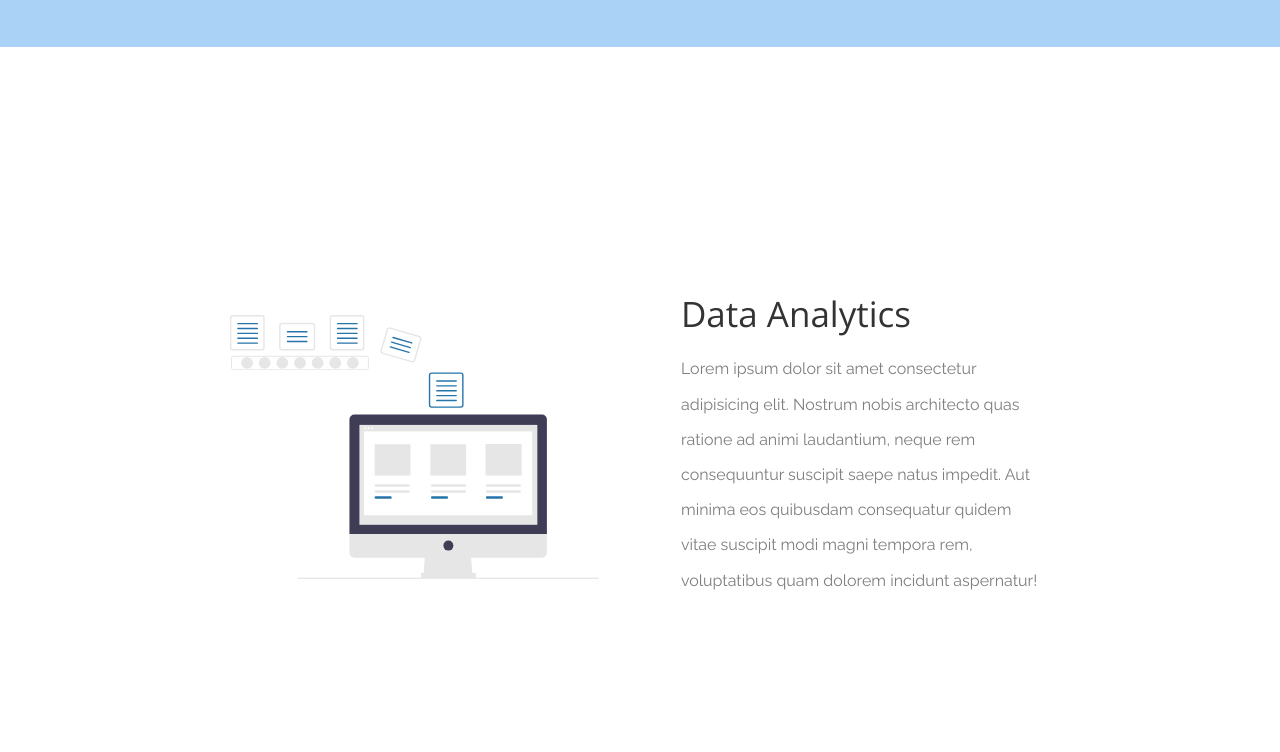
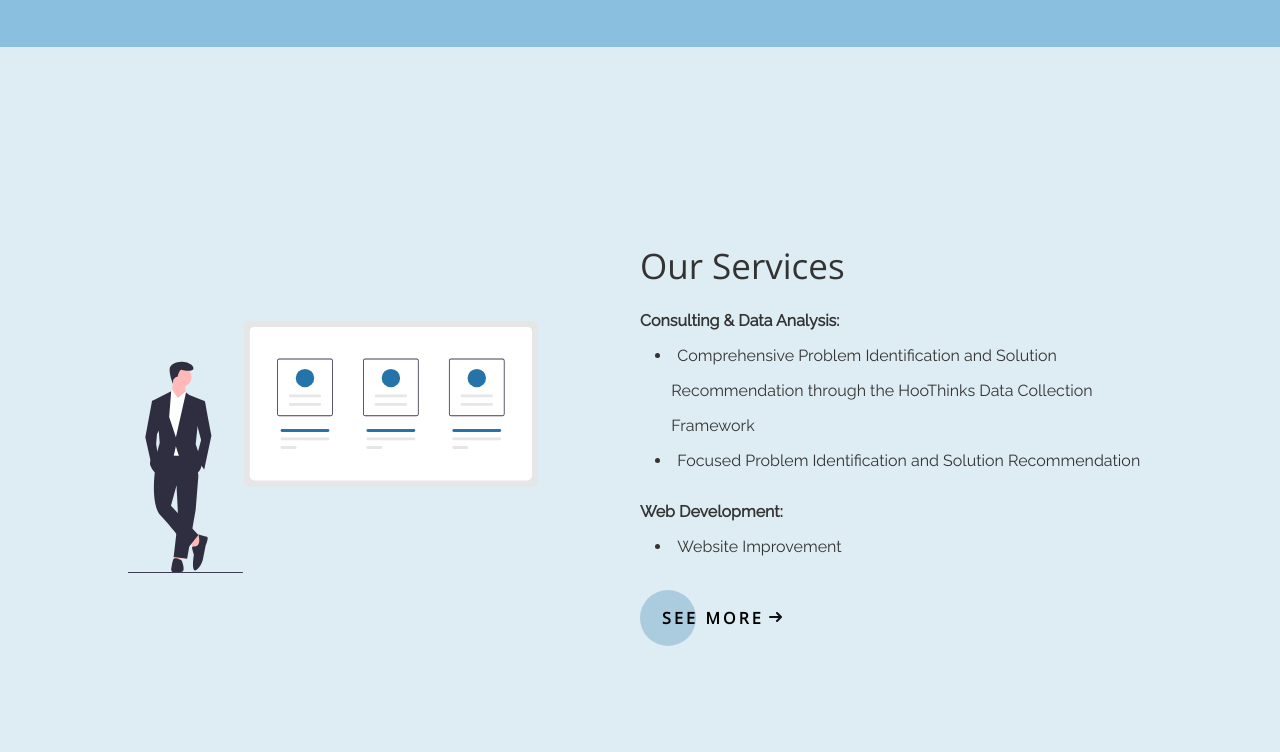
Before and after one commit to hoothinks-uva/hoothinks-uva.github.io, a Gatsby site: page / in a window 1280 px wide. Shown: the part 1553-2305 px from the top of the page. Built offline with nearby package versions, Linux system fonts and the light colour scheme; Gatsby itself is replaced by a stand-in of ours.

Commit message:
service page css done

```diff
--- a/src/components/BannerCard/BannerCard.js
+++ b/src/components/BannerCard/BannerCard.js
@@ -14,8 +14,7 @@ const BannerCard = () => {
                             Hoothinks
                         </div>
                         <div className={"banner-subtitle"}>
-                        To provide HooThinks members with real world consulting experience through projects that positively impact the University of Virginia and the Charlottesville community
-                        </div>
+                        Using data driven solutions to address university challenges                    </div>
                     </div>
                 </div>
             </div>
--- a/src/components/BannerCard/banner-card.imports.scss
+++ b/src/components/BannerCard/banner-card.imports.scss
@@ -26,7 +26,7 @@
   width: 60%;
   display: flex;
   margin-left: 40%;
-  margin-top: 5%;
+  margin-top: 4%;
 }
 .banner-container{
   flex-direction: column;
@@ -38,7 +38,7 @@
   width: 100%;
   height: 100%;
   display: flex;
-  margin-bottom: 10%;
+  margin-bottom: 8%;
   flex-direction: column;
   justify-content: center;
 }
@@ -48,7 +48,7 @@
   font-size: 60px;
   font-family: $title-font;
   color: white;
-  margin-bottom: 2%;
+  margin-bottom: 1%;
   margin-left: 50%;
 
 }
--- /dev/null
+++ b/src/components/MissionCard/MissionCard.js
@@ -0,0 +1,48 @@
+import React from 'react'
+import BusinessPlanSVG from '../../assets/images/business_plan.svg';
+
+const MissionCard = () => {
+    return (
+        <div className={`mission-card mission-card__bg--1`}>
+            <div className="mission-card__container">
+                <div className="mission-card__content">
+                    <div className="mission-card__title">
+                        Mission Statement
+                    </div>
+                    <div style={{marginBottom:"5%"}}>
+                        <p className="mission-card__text">
+                        To provide HooThinks members with real world consulting experience through projects that positively impact the University of Virginia and the Charlottesville community
+                        </p>
+                    </div>
+                                    <div className="mission-card__img-container">
+                    <img src={BusinessPlanSVG} className="mission-card__img" />
+                </div>
+                </div>
+                <div className="mission-card__content">
+                    <div className="mission-card__title">
+                        Goals
+                    </div>
+                    <div>
+                        <p className="mission-card__text">
+                        <ul>
+                            <li>
+                            <text style={{marginTop:"1%"}}>
+                            Real World Consulting Skills: <br></br> HooThinks aims to prepare its members for consulting and technology roles after college by helping them learn and apply data analysis, consulting, and web development skills to real world projects.
+                            </text>
+                            </li>
+                            <li style={{marginTop:"3%"}}>
+                            <text style={{marginTop:"1%"}}>
+                            Impactful Projects and Partnerships: <br></br> HooThinks prioritizes the formation of meaningful and lasting partnerships with other organizations around Grounds and within the Charlottesville community. Our purpose is twofold: By helping other organizations doing good work in the surrounding community, we are 1) supporting our fellow students and community members to generate positive change in the real world, and 2) providing our members with cutting edge data analysis and consulting skills that are strengthened through actual application.
+                            </text>
+                            </li>
+                        </ul>
+                        </p>
+
+                    </div>
+                </div>
+            </div>
+        </div>
+    )
+}
+
+export default MissionCard
--- /dev/null
+++ b/src/components/MissionCard/index.js
@@ -0,0 +1,3 @@
+import MissionCard from './MissionCard'
+
+export default MissionCard
--- /dev/null
+++ b/src/components/MissionCard/mission-card.imports.scss
@@ -0,0 +1,75 @@
+* {
+  box-sizing: border-box;
+}
+
+.mission-card {
+  width: 100vw;
+  display: flex;
+  align-items: center;
+  justify-content: center;
+  @media screen and (min-width: 768px) {
+    height: 100vh;
+  }
+}
+
+.mission-card__container{
+  flex-direction: row;
+  margin-right: 10%;
+  margin-left: 10%;
+  display: flex;
+  flex: 1;
+  @media screen and (max-width: 768px) {
+    display: block;
+    min-height: 400px;
+  }
+}
+
+.mission-card__img-container {
+  flex: 2;
+}
+
+.mission-card__img {
+  height: 100%;
+  object-fit: contain;
+  width: 100%;
+}
+
+.mission-card__logo {
+  height: 10%;
+  object-fit: contain;
+  width: 10%;
+  margin-left: 5%;
+}
+
+.mission-card__bg--1 {
+  background-color: #8abfe0;
+  // background-color: $blue1;
+  // color: white;
+}
+
+.mission-card__content {
+  display: flex;
+  flex-direction: column;
+  height: 100%;
+  width: 50%;
+  justify-content: center;
+  align-content: center;
+  margin-left: 10%;
+  margin-top: 10%;
+  margin-bottom: 10%;
+}
+
+.mission-card__title {
+  display: flex;
+  font-size: $title-size;
+  font-family: $title-font;
+  color: #333;
+  margin-bottom: 20px;
+}
+
+.mission-card__text {
+  color: #333;
+  line-height: 220%;
+  font-size: $text-size;
+  font-family: $body-font;
+}
--- a/src/components/NavBar/NavBar.js
+++ b/src/components/NavBar/NavBar.js
@@ -7,10 +7,10 @@ const NavBar = () => (
             Contact Us
         </div>
         <div className="nav-bar__container" style={{ borderRight: ".5px solid white" }}>
-            Our Team
+            Services
         </div>
         <div className="nav-bar__container">
-            Our Work
+            Portfolio
         </div>
     </div >
 )
--- /dev/null
+++ b/src/components/ServiceCard/ServiceCard.js
@@ -0,0 +1,52 @@
+import React from 'react'
+import BusinessPlanSVG from '../../assets/images/pitching.svg';
+
+const ServiceCard = () => {
+    return (
+        <div className={`service-card service-card__bg--1`}>
+            <div className="mission-card__container">
+                <div className="mission-card__img-container">
+                    <img src={BusinessPlanSVG} className="mission-card__img" />
+                </div>
+                <div className="mission-card__content">
+                    <div className="mission-card__title">
+                        Our Services
+                    </div>
+                    <div style={{marginBottom:"5%"}}>
+                        <p className="mission-card__text">
+                            <text style={{fontWeight: "bolder"}}>
+                            Consulting & Data Analysis: <br></br>
+                            </text>
+                            <ul style={{marginLeft:"3%", marginBottom: "3%"}}>
+                                <li>
+                                Comprehensive Problem Identification and Solution Recommendation through the HooThinks Data Collection Framework
+                                </li>
+                                <li>
+                                Focused Problem Identification and Solution Recommendation
+                                </li>
+                            </ul>
+                            <text style={{ fontWeight: "bolder"}}>
+                            Web Development: <br></br>
+                            </text>
+                            <li style={{marginLeft:"3%"}}>
+                            Website Improvement
+                            </li>
+                            </p>
+                    </div>
+                    <div class="button-cta">
+                    <a href="#" class="cta">
+                        <span>See more</span>
+                        <svg width="13px" height="10px" viewBox="0 0 13 10">
+                            <path d="M1,5 L11,5"></path>
+                            <polyline points="8 1 12 5 8 9"></polyline>
+                        </svg>
+                    </a>
+                    </div>
+                </div>
+
+            </div>
+        </div>
+    )
+}
+
+export default ServiceCard
--- /dev/null
+++ b/src/components/ServiceCard/index.js
@@ -0,0 +1,3 @@
+import ServiceCard from './ServiceCard'
+
+export default ServiceCard
--- /dev/null
+++ b/src/components/ServiceCard/service-card.imports.scss
@@ -0,0 +1,140 @@
+* {
+  box-sizing: border-box;
+}
+
+.service-card {
+  width: 100vw;
+  display: flex;
+  align-items: center;
+  justify-content: center;
+  @media screen and (min-width: 768px) {
+    height: 100vh;
+  }
+}
+
+.mission-card__container{
+  flex-direction: row;
+  margin-right: 10%;
+  margin-left: 10%;
+  display: flex;
+  flex: 1;
+  @media screen and (max-width: 768px) {
+    display: block;
+    min-height: 400px;
+  }
+}
+
+.mission-card__img-container {
+  flex: 2;
+}
+
+.mission-card__img {
+  height: 100%;
+  object-fit: contain;
+  width: 100%;
+}
+
+.mission-card__logo {
+  height: 10%;
+  object-fit: contain;
+  width: 10%;
+  margin-left: 5%;
+}
+
+.service-card__bg--1 {
+  background-color: #deecf3;
+  // background-color: $blue1;
+  // color: white;
+}
+
+.mission-card__content {
+  display: flex;
+  flex-direction: column;
+  height: 100%;
+  width: 50%;
+  justify-content: center;
+  align-content: center;
+  margin-left: 10%;
+  margin-top: 10%;
+  margin-bottom: 10%;
+}
+
+.service-card__title-1 {
+  display: flex;
+  font-size: $title-size;
+  font-family: $title-font;
+  color: #333;
+  margin-bottom: 20px;
+}
+
+.service-card__title-2 {
+  color: #333;
+  line-height: 220%;
+  font-size: $text-size;
+  font-family: $body-font;
+}
+
+a{
+  text-decoration: none;
+  color: inherit;
+}
+
+.button-cta {
+  display: flex;
+  flex-direction: row;
+  justify-content: flex-start;
+  align-items: flex-start;
+  width: fit-content;
+}
+.cta{
+  position: relative;
+  margin: auto;
+  padding: 19px 22px;
+  transition: all .2s ease;
+  &:before{
+    content: "";
+    position: absolute;
+    top: 0;
+    left: 0;
+    display: block;
+    border-radius: 28px;
+    background: rgba(#7BACCB,.5);
+    width: 56px;
+    height: 56px;
+    transition: all .3s ease;
+  }
+  span{
+    position: relative;
+    font-size: 16px;
+    line-height: 18px;
+    font-weight: 900;
+    letter-spacing: .20em;
+    text-transform: uppercase;
+    font-family: $title-font;
+    vertical-align: middle;
+  }
+  svg{
+    position: relative;
+    top: 0;
+    margin-left: 10px;
+    fill: none;
+    stroke-linecap: round;
+    stroke-linejoin: round;
+    stroke: #111;
+    stroke-width: 2;
+    transform: translateX(-5px);
+    transition: all .3s ease;
+  }
+  &:hover{
+    &:before{
+      width: 100%;
+      background: rgba(#7BACCB,1);
+    }
+    svg{
+      transform: translateX(0);
+    }
+  }
+  &:active{
+    transform: scale(.96);
+  }
+}
--- a/src/config/main.scss
+++ b/src/config/main.scss
@@ -9,6 +9,8 @@
 @import '../components/HomeCard/home-card.imports.scss';
 @import '../components/ContactCard/contact-card.imports.scss';
 @import '../components/BannerCard/banner-card.imports.scss';
+@import '../components/MissionCard/mission-card.imports.scss';
+@import '../components/ServiceCard/service-card.imports.scss';
 @import '../components/MemberCardGrid/member-card-grid.imports.scss';
 
 // Page Styles
--- a/src/pages/index.js
+++ b/src/pages/index.js
@@ -4,12 +4,15 @@ import Fade from 'react-reveal/Fade'
 import Layout from "../components/Layout/";
 import HomeCard from "../components/HomeCard/HomeCard"
 import BannerCard from "../components/BannerCard"
+
 import ContactCard from "../components/ContactCard/ContactCard"
 import NavBar from "../components/NavBar/NavBar"
 import BusinessPlanSVG from '../assets/images/business_plan.svg';
 import DataProcessingSVG from '../assets/images/data_processing.svg';
 import PitchingSVG from '../assets/images/pitching.svg';
 import Logo from '../assets/images/logo.png';
+import MissionCard from "../components/MissionCard";
+import ServiceCard from "../components/ServiceCard";
 
 export default () => (
   <Layout>
@@ -17,31 +20,10 @@ export default () => (
       <BannerCard></BannerCard>
       <div className="container">
         <Fade duration={1500} delay={200}>
-          <HomeCard title="Business Plan" graphic={BusinessPlanSVG} sectionId={1}>
-            Lorem ipsum dolor sit amet consectetur adipisicing elit.
-            Nostrum nobis architecto quas ratione ad animi laudantium,
-            neque rem consequuntur suscipit saepe natus impedit. Aut minima eos
-            quibusdam consequatur quidem vitae suscipit modi magni tempora rem,
-            voluptatibus quam dolorem incidunt aspernatur!
-          </HomeCard>
+          <MissionCard></MissionCard>
         </Fade>
         <Fade duration={1500} delay={200}>
-          <HomeCard title="Data Analytics" graphic={DataProcessingSVG} sectionId={2}>
-            Lorem ipsum dolor sit amet consectetur adipisicing elit.
-            Nostrum nobis architecto quas ratione ad animi laudantium,
-            neque rem consequuntur suscipit saepe natus impedit. Aut minima eos
-            quibusdam consequatur quidem vitae suscipit modi magni tempora rem,
-            voluptatibus quam dolorem incidunt aspernatur!
-          </HomeCard>
-        </Fade>
-        <Fade duration={1500} delay={200}>
-          <HomeCard title="Presentations" graphic={PitchingSVG} sectionId={3}>
-            Lorem ipsum dolor sit amet consectetur adipisicing elit.
-            Nostrum nobis architecto quas ratione ad animi laudantium,
-            neque rem consequuntur suscipit saepe natus impedit. Aut minima eos
-            quibusdam consequatur quidem vitae suscipit modi magni tempora rem,
-            voluptatibus quam dolorem incidunt aspernatur!
-          </HomeCard>
+          <ServiceCard></ServiceCard>
         </Fade>
       </div>
       <ContactCard></ContactCard>
--- a/src/styles/index.scss
+++ b/src/styles/index.scss
@@ -6,3 +6,10 @@
     // }
   }
 }
+
+li {
+  list-style-type: disc;
+  list-style-position: inside;
+  text-indent: -1em;
+  padding-left: 1em;
+}
```
Also changed, not shown: src/components/MissionCard/mission-card.stories.js (added, +14 -0 lines), src/components/ServiceCard/service-card.stories.js (added, +14 -0 lines).
